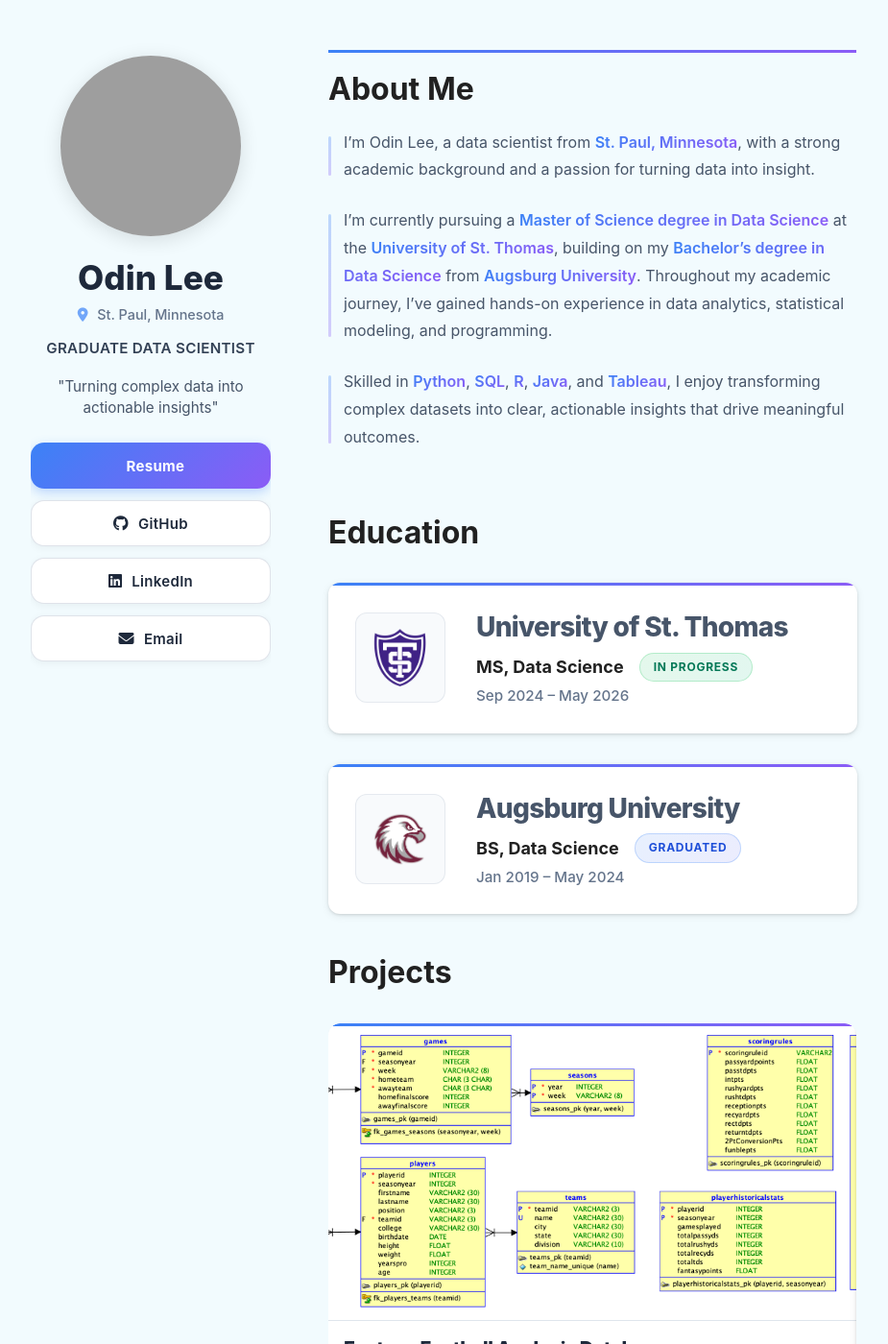
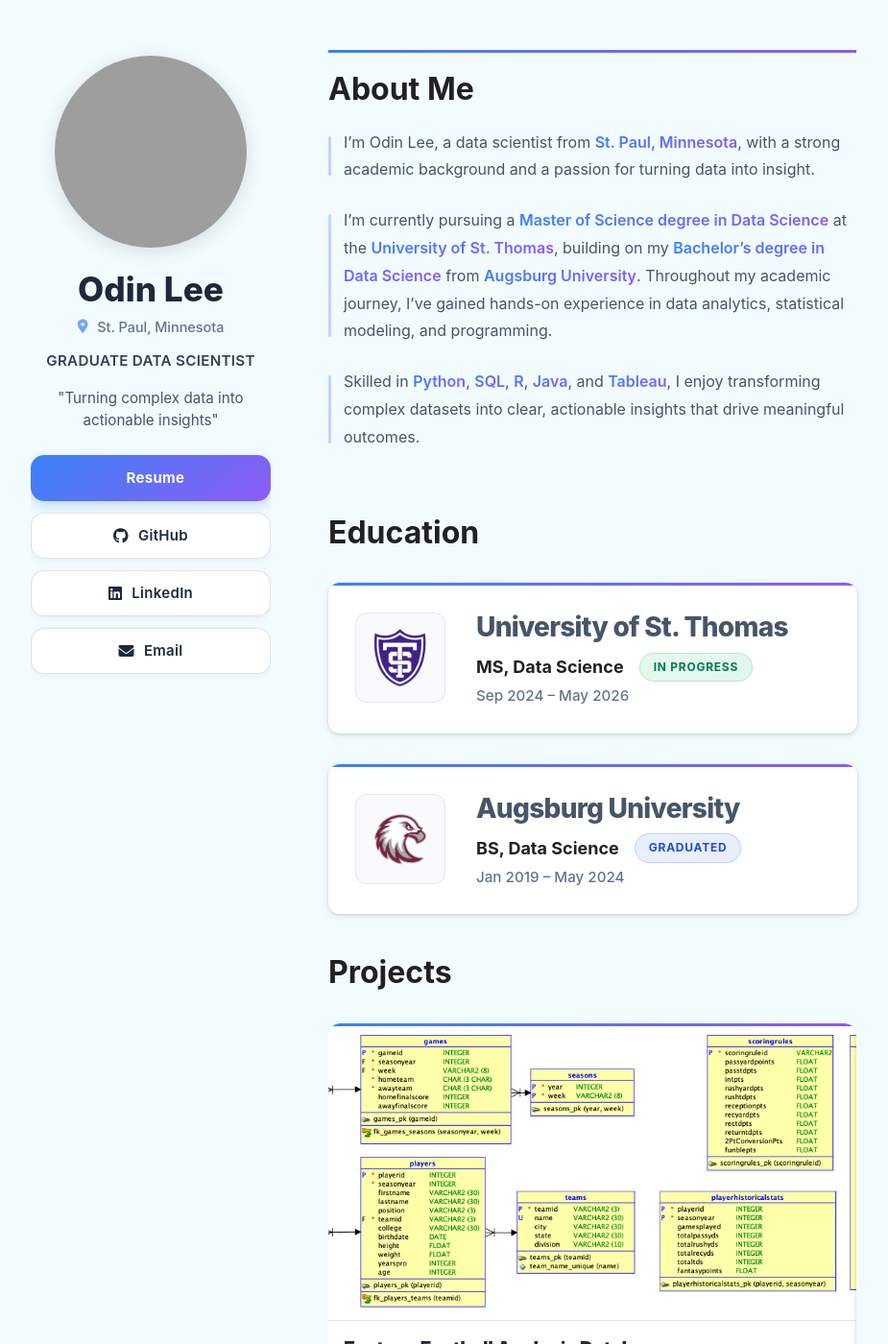
Before and after one commit to OdinLeePro/OdinLeePro.github.io, a Jekyll site: the page built from index.md, in a window 1280 px wide and 1400 px high. Shown: the whole window at 96% size, without its empty margins (178-1103 px from the left). Built offline with Jekyll 4.4.1, drawn with Linux system fonts in a browser that asks for light colours; grey boxes are pictures that could not be loaded.

Commit message:
Add files via upload

```diff
--- a/assets/css/style.scss
+++ b/assets/css/style.scss
@@ -111,7 +111,7 @@ h1.section-title {
 .headshot {
   border-radius: 50%;                                                                                         // make the image perfectly circular
   margin-bottom: 1.5rem;                                                                                      // spacing below headshot
-  max-width: 75%;                                                                                             // size limit for better text balance
+  max-width: 80%;                                                                                             // size limit for better text balance
   aspect-ratio: 1 / 1;                                                                                        // maintain square proportions
   height: auto;                                                                                               // keeps height responsive with width
   display: block;                                                                                             // treat as block so margin auto works
```
